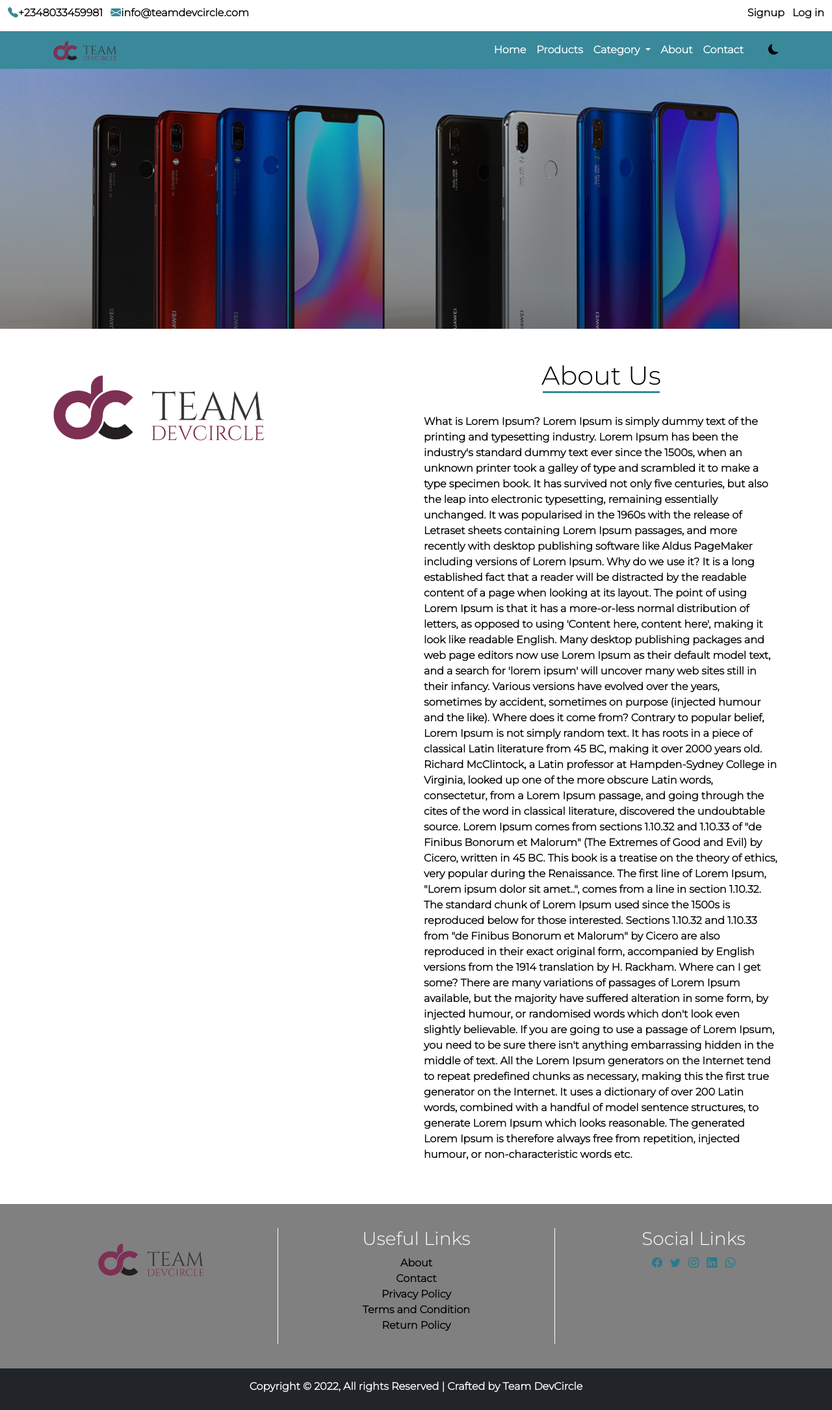
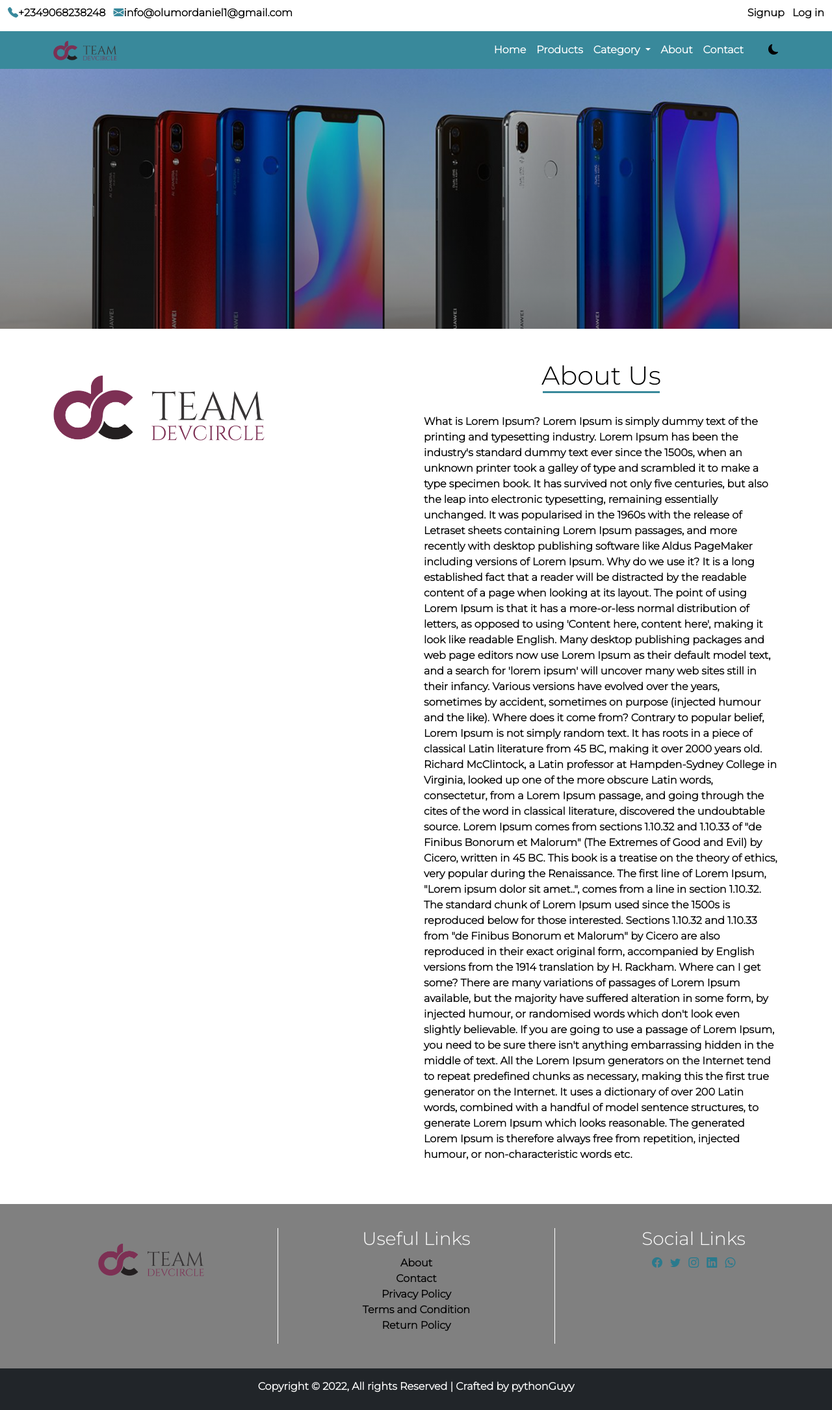
Before and after one commit to pythonGuyy/codecamp, a Django app: page /about in a window 1280 px wide. Shown: the whole page at 65% size. Run offline with Django 4.2, Linux system fonts and the light colour scheme; data comes from the database, SQL or seed files in the repository.

Commit message:
api key updated

```diff
--- a/home/templates/footer.html
+++ b/home/templates/footer.html
@@ -26,7 +26,7 @@
     </div>
     <div class="row footer2 bg-dark pt-3 pb-2">
       <div class="col-12">
-        <p class="text-center text-white">Copyright &copy; 2022, All rights Reserved | Crafted by Team DevCircle</p>
+        <p class="text-center text-white">Copyright &copy; 2022, All rights Reserved | Crafted by pythonGuyy</p>
       </div>
     </div>
   </div>
--- a/home/templates/header.html
+++ b/home/templates/header.html
@@ -4,8 +4,8 @@
     <div class="row mt-2 cont">
         <div class="col-12 col-sm-12 col-md-4 col-lg-6">
             <ul class="list-inline">
-                <li class="list-inline-item"><span><i class="bi bi-telephone-fill"></i>+2348033459981</span></li>
-                <li class="list-inline-item"><span><i class="bi bi-envelope-fill"></i>info@teamdevcircle.com</span></li>
+                <li class="list-inline-item"><span><i class="bi bi-telephone-fill"></i>+2349068238248</span></li>
+                <li class="list-inline-item"><span><i class="bi bi-envelope-fill"></i>info@olumordaniel1@gmail.com</span></li>
             </ul>
         </div>
         <div class="col-12 col-sm-12 col-md-8 col-lg-6 auth">
--- a/home/views.py
+++ b/home/views.py
@@ -306,7 +306,7 @@ def checkout(request):
 @login_required(login_url='signin')
 def pay(request):
     if request.method == 'POST':
-        api_key = 'sk_test_ad502719e58fd78a40fd31ab9415532181331240' #secret key from paystack
+        api_key = 'sk_test_34ca5572e38bc0be723e0be85699b2a85e9b96d9' #secret key from paystack
         curl = 'https://api.paystack.co/transaction/initialize' #paystack call url
         cburl = 'http:/3.86.161.235/callback' #payment thank you page
         ref = str(uuid.uuid4()) #reference number required by paystack as additional order number
```
